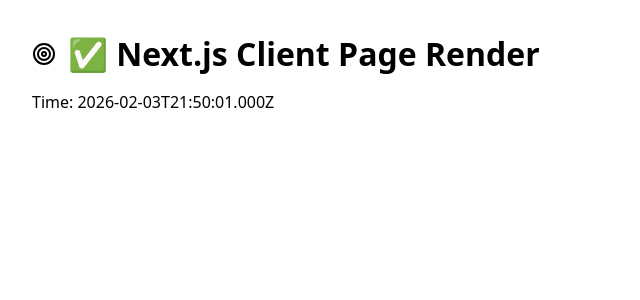
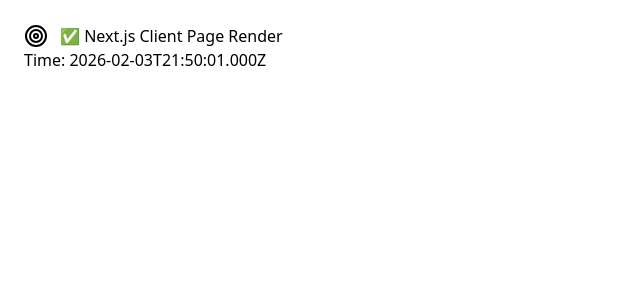
Before and after one commit to rabongHan/CSE210-WI26-Team2, a Next.js app: page / in a window 1280 px wide. Shown: the top 300 px of the page, without its empty margins (0-640 px from the left). Built offline with nearby package versions, Linux system fonts and the light colour scheme.

Commit message:
Set up Tailwind CSS

```diff
--- /dev/null
+++ b/app/globals.css
@@ -0,0 +1,3 @@
+@tailwind base;
+@tailwind components;
+@tailwind utilities;
--- a/app/layout.tsx
+++ b/app/layout.tsx
@@ -1,3 +1,5 @@
+import "./globals.css";
+
 export default function RootLayout({
   children,
 }: {
--- a/package.json
+++ b/package.json
@@ -20,6 +20,9 @@
   "devDependencies": {
     "@types/node": "25.2.0",
     "@types/react": "19.2.10",
+    "autoprefixer": "^10.4.24",
+    "postcss": "^8.5.6",
+    "tailwindcss": "^3.4.17",
     "typescript": "5.9.3"
   }
 }
--- /dev/null
+++ b/postcss.config.js
@@ -0,0 +1,6 @@
+module.exports = {
+  plugins: {
+    tailwindcss: {},
+    autoprefixer: {},
+  },
+}
--- /dev/null
+++ b/tailwind.config.js
@@ -0,0 +1,11 @@
+/** @type {import('tailwindcss').Config} */
+module.exports = {
+  content: [
+    "./app/**/*.{js,ts,jsx,tsx}",
+    "./components/**/*.{js,ts,jsx,tsx}",
+  ],
+  theme: {
+    extend: {},
+  },
+  plugins: [],
+}
```
Also changed, not shown: 1 other file (tests, documents, lock files or other folders).
